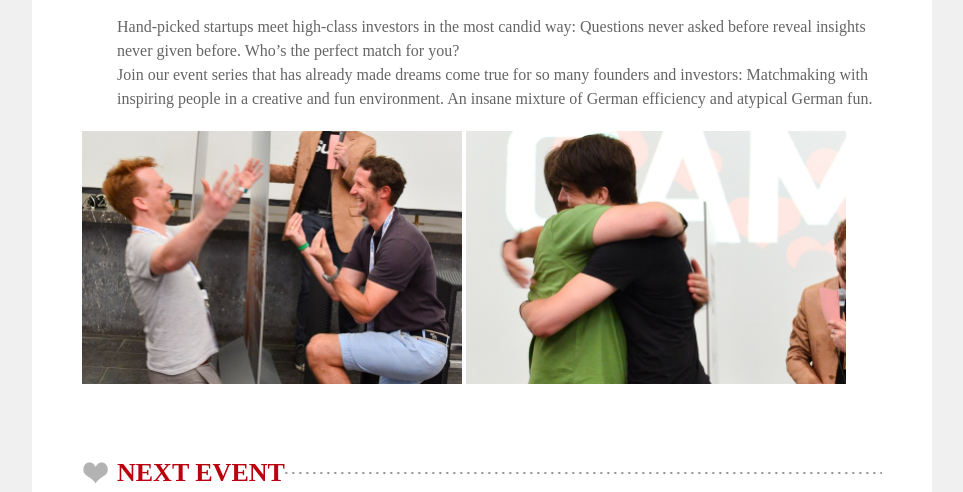
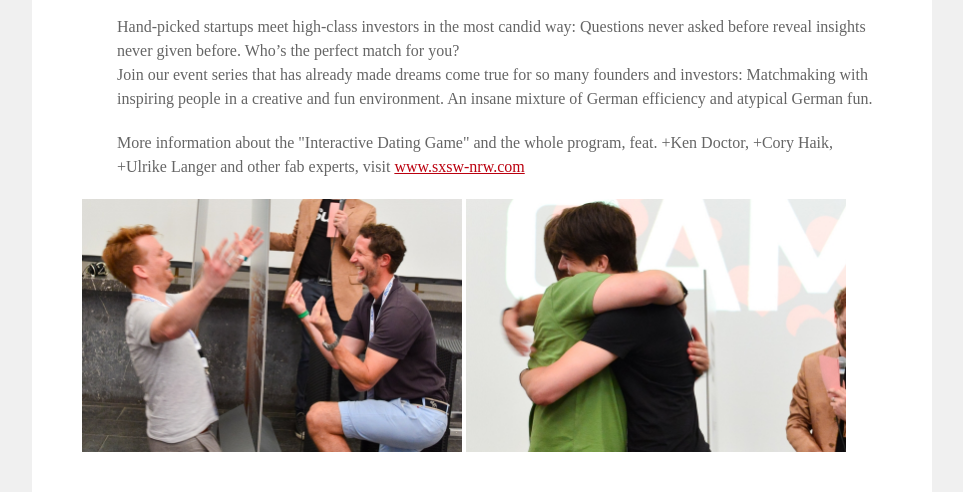
Before and after one commit to InteractiveDatingGame/interactivedatinggame.github.io, a plain HTML site: page index.html in a window 1280 px wide. Shown: the part 1060-1552 px from the top of the page, without its empty margins (158-1121 px from the left). Drawn offline with Linux system fonts and the light colour scheme; a web font is replaced by a local one.

Commit message:
aded sxsw

```diff
--- a/index.html
+++ b/index.html
@@ -62,6 +62,7 @@
         </ul>
         <p>Hand-picked startups meet high-class investors in the most candid way: Questions never asked before reveal insights never given before. Who’s the perfect match for you?<br/>
         Join our event series that has already made dreams come true for so many founders and investors: Matchmaking with inspiring people in a creative and fun environment. An insane mixture of German efficiency and atypical German fun.</p>
+        <p>More information about the "Interactive Dating Game" and the whole program, feat. +Ken Doctor, +Cory Haik, +Ulrike Langer and other fab experts, visit <a href="www.sxsw-nrw.com">www.sxsw-nrw.com</a></p>
         <img width="380" alt='Dating Game @ Interactive Cologne 2013' src='images/interactive-dating-game-7.jpg'>
         <img width="380" alt='Dating Game @ Interactive Cologne 2013' src='images/interactive-dating-game-2.jpg'>
       </section>
```
